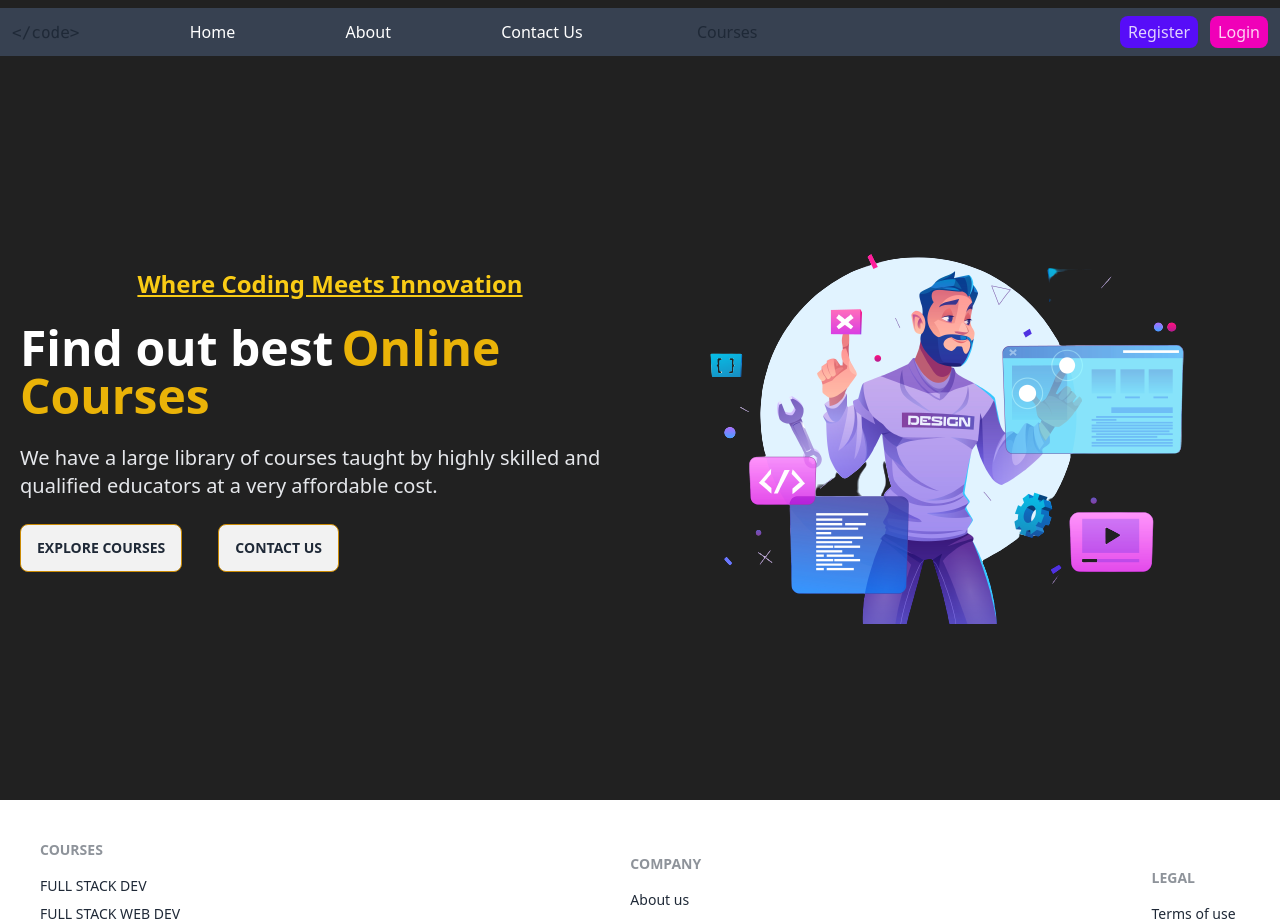
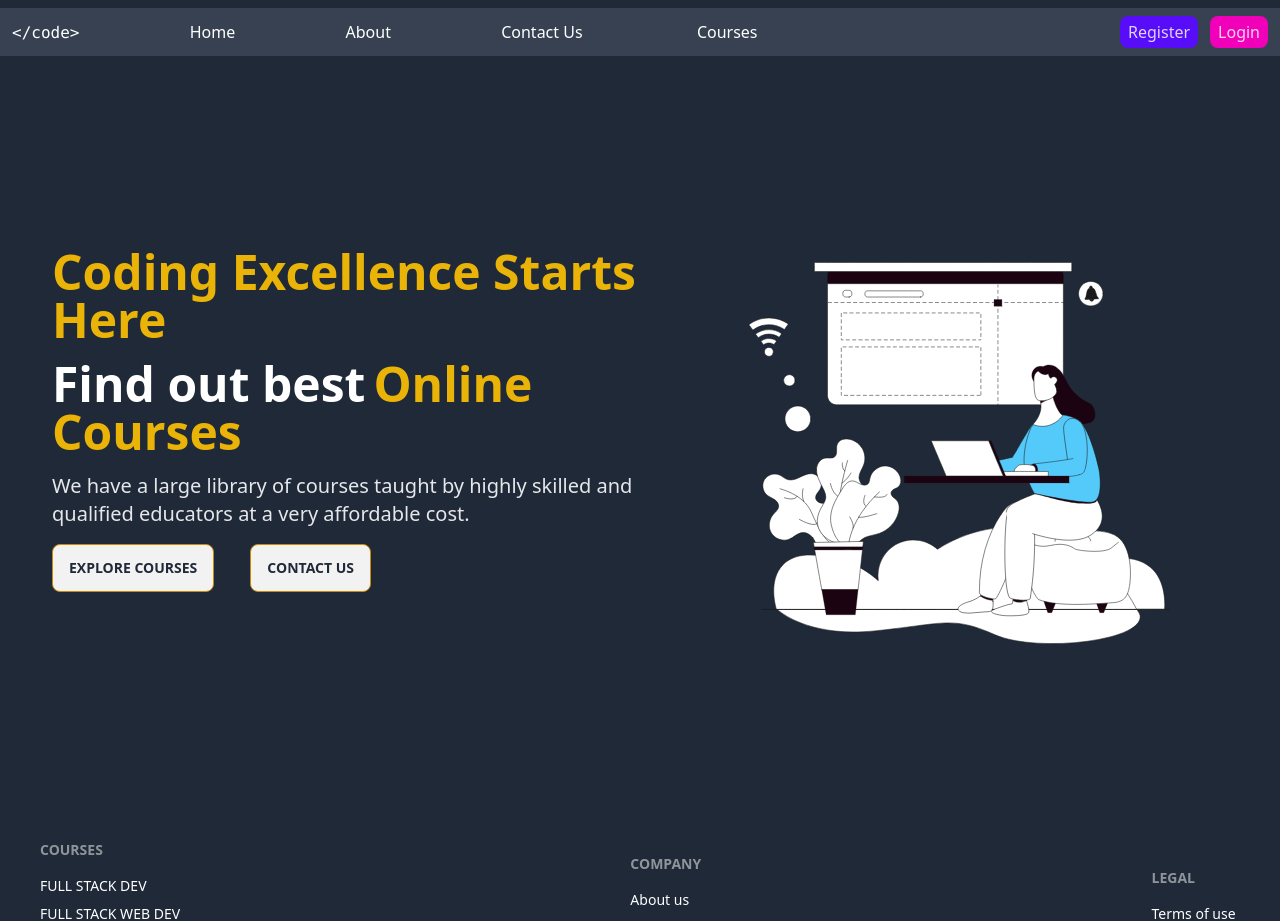
Before and after one commit to MohdShoaib530/lms-client, a React (Vite) app: page / in a window 1280 px wide. Shown: the top 921 px of the page. Built offline with nearby package versions, Linux system fonts and the light colour scheme; no server answers.

Commit message:
Fix styling issues in CoursesList, Navbar, HomeLayout, Navbar, CourseCard, Login, SignUp, AboutUs, and Footer components

```diff
--- a/index.html
+++ b/index.html
@@ -1,10 +1,10 @@
-<!doctype html>
+<!DOCTYPE html>
 <html lang="en">
   <head>
     <meta charset="UTF-8" />
     <link rel="icon" type="image/svg+xml" href="/vite.svg" />
     <meta name="viewport" content="width=device-width, initial-scale=1.0" />
-    <title>Vite + React</title>
+    <title>code..</title>
   </head>
   <body>
     <div id="root"></div>
--- a/src/Components/Navbar.jsx
+++ b/src/Components/Navbar.jsx
@@ -23,7 +23,7 @@ const Navbar = () => {
         {/* Logo */}
         <div className="w-fit">
           <Link to="/" className="">
-            <span className="inline-block"><code>{`</code>`}</code></span>
+            <span className="inline-block text-white"><code>{`</code>`}</code></span>
           </Link>
         </div>
 
@@ -38,13 +38,13 @@ const Navbar = () => {
           <Link to="/contact" className="text-white hover:text-gray-300">
             Contact Us
           </Link>
-          <div className="dropdown dropdown-hover">
-            <div tabIndex={0} role="button" className=" m-1">Courses</div>
-            <ul tabIndex={0} className="dropdown-content z-[1] menu p-2 shadow bg-base-100 rounded-box w-52">
-              <li><Link to="/courses" className="text-white">Software Engineering</Link></li>
-              <li><Link to="/courses" className="text-white">Artificial Intelligence</Link></li>
+          <div className="dropdown dropdown-hover ">
+            <div tabIndex={0} role="button" className="text-white m-1">Courses</div>
+            <ul tabIndex={0} className="bg-gray-300 dark:bg-gray-700 dropdown-content z-[1] menu p-2 rounded-box w-52">
+              <li><Link to="/courses" className="dark:text-white text-gray-900">Software Engineering</Link></li>
+              <li><Link to="/courses" className="dark:text-white text-gray-900">Artificial Intelligence</Link></li>
               <li>
-                {isLoggedIn && role === 'ADMIN' && (<Link to="/course/create" className="text-white">Create Course</Link>)}
+                {isLoggedIn && role === 'ADMIN' && (<Link to="/course/create" className="dark:text-white text-gray-900">Create Course</Link>)}
               </li>
             </ul>
           </div>
--- a/src/Helpers/axiosInstance.js
+++ b/src/Helpers/axiosInstance.js
@@ -5,6 +5,6 @@ const backendUrl = import.meta.env.VITE_BACKEND_URL;
 const axiosInstance = axios.create();
 
 axiosInstance.defaults.baseURL = backendUrl;
-axiosInstance.defaults.withCredentials = true;
+axiosInstance.defaults.withCredentials = false;
 
 export default axiosInstance;
--- a/src/Layouts/HomeLayout.jsx
+++ b/src/Layouts/HomeLayout.jsx
@@ -41,9 +41,9 @@ function HomeLayout({ children }) {
     }
 
     return (
-        <div className='bg-[rgb(33, 33, 33)] w-full relative'>
+        <div className='bg-gray-800 w-full relative'>
             <Navbar />
-            <div className="drawer absolute left-0 z-50 w-full">
+            <div className="drawer absolute bg-gray-800 left-0 z-50 w-full">
                 <input className="drawer-toggle" id="my-drawer" type="checkbox" />
                 <div className="drawer-content">
                     <label htmlFor="my-drawer" className="cursor-pointer relative flex items-center justify-between w-full">
@@ -67,7 +67,7 @@ function HomeLayout({ children }) {
                     </label>
                     <ul className="menu min-h-full p-4 w-48 sm:w-80 bg-base-200 text-base-content">
                         <li className="w-fit text-white  z-50">
-                            <button onClick={hideDrawer}>
+                            <button onClick={hideDrawer} className=' text-gray-400'>
                                 <AiFillCloseCircle size={24} />
                             </button>
                         </li>
--- a/src/index.css
+++ b/src/index.css
@@ -3,10 +3,19 @@
 @tailwind utilities;
 
 body {
-    margin: 0;
-    padding: 0;
-    width: 100%;
-    height: 100vh;
-    position: relative;
-    background-color: rgb(33, 33, 33)
+  margin: 0;
+  padding: 0;
+  width: 100%;
+  height: 100vh;
+  position: relative;
+  background-color: rgb(33, 33, 33);
 }
+
+#root {
+  margin: 0;
+  padding: 0;
+  width: 100%;
+  height: 100vh;
+  position: relative;
+  background-color: rgb(33, 33, 33);
+}
--- a/src/pages/ContactUs.jsx
+++ b/src/pages/ContactUs.jsx
@@ -73,12 +73,12 @@ function ContactForm() {
 
   return (
     <HomeLayout>
-      <div className="bg-[rgb(33, 33, 33)] relative flex items-center justify-center flex-col  pt-36 pb-8 w-full">
+      <div className="bg-gray-800 relative flex items-center justify-center pt-36 pb-8 w-full">
         <form
           action=""
           noValidate
           onSubmit={onFormSubmit}
-          className="  shadow-[0_0_10px] bg-gray-700 flex flex-col justify-center gap-3 text-white rounded-lg  px-4 py-1 w-fit"
+          className="bg-gray-700 flex flex-col justify-center gap-3 text-white rounded-lg  px-4 py-1 w-fit"
         >
           <h3 className="text-2xl font-bold text-center">Contact Us</h3>
           <div className="flex flex-col gap-1">
--- a/src/pages/Course/CoursesList.jsx
+++ b/src/pages/Course/CoursesList.jsx
@@ -19,10 +19,10 @@ function AllCourses(){
 
     return (
         <HomeLayout>
-            <div className="flex flex-col w-full pt-40 pb-10  text-center bg-[rgb(33, 33, 33)] ">
+            <div className="flex flex-col w-full pt-24 pb-10  text-center bg-gray-800 text-gray-200 items-center justify-center">
                 <div className='flex flex-col items-center justify-center'>
-                    <h1 className="text-xl md:text-3xl font-bold">Explore Our All Courses Created By <span className="text-yellow-700 text-xl md:text-3xl">Industry Experts</span></h1>
-                    <h1 className="text-gray-500 text-2xl">Courses are well structured</h1>
+                    <h1 className="text-xl md:text-3xl font-bold">Explore Our All Courses Created By <span className="text-yellow-500 text-xl md:text-3xl">Industry Experts</span></h1>
+                    <h1 className="text-gray-200 text-2xl">Courses are well structured</h1>
                 </div>
                 <div className="flex flex-wrap w-full pt-5 md:px-16 px-4 gap-4 items-center justify-evenly">
                     {courseData?.map((course) => {
--- a/src/pages/HomePage.jsx
+++ b/src/pages/HomePage.jsx
@@ -1,43 +1,39 @@
 import { Link } from "react-router-dom";
 
-import HomePageImage from "../assets/Images/homePageMainImage.png";
+import HomePageImage from "../assets/Images/homepage.svg";
 import HomeLayout from "../Layouts/HomeLayout";
 
 function HomePage() {
   return (
     <HomeLayout>
-            <div className="lg:pt-10 pt-24 text-white flex flex-wrap items-center justify-center px-5 min-h-screen">
-                  <div className="lg:w-1/2 space-y-6">
-                  <h1 className="text-center font-semibold text-2xl text-yellow-400 underline">Where Coding Meets Innovation</h1>
-                    <h1 className=" text-5xl font-semibold">
+      <div className="bg-[rgb(33, 33, 33)] lg:pt-10 pt-24 text-white flex lg:flex-row flex-col items-center justify-center px-5 min-h-screen w-full">
+        <div className="w-full lg:w-1/2 space-y-4 flex flex-col justify-center lg:ml-8">
+          <h1 className='text-yellow-500 lg:text-5xl text-3xl md:text-4xl font-semibold'>Coding Excellence Starts Here</h1>
+          <h1 className=" lg:text-5xl text-3xl md:text-4xl font-semibold">
             Find out best
-                        <span className="px-2  text-yellow-500 font-bold">
+            <span className="px-2 text-yellow-500 lg:text-5xl text-3xl md:text-4xl font-semibold">
               Online Courses
             </span>
           </h1>
           <p className="text-xl text-gray-200">
-                        We have a large library of courses taught by highly skilled and qualified educators at a very affordable cost.
+            We have a large library of courses taught by highly skilled and
+            qualified educators at a very affordable cost.
           </p>
 
           <div className="space-x-6 gap-3 flex flex-col md:flex-row">
             <Link to="/courses">
-                            <button className="btn border-yellow-600">
-                                Explore courses
-                            </button>
+              <button className="btn border-yellow-600">Explore courses</button>
             </Link>
 
             <Link to="/contact">
-                            <button className="btn border-yellow-600">
-                                Contact Us
-                            </button>
+              <button className="btn border-yellow-600">Contact Us</button>
             </Link>
           </div>
         </div>
 
         <div className="lg:w-1/2 flex items-center justify-center">
-                    <img alt="homepage image" src={HomePageImage} />
+          <img className='' alt="homepage image" src={HomePageImage} />
         </div>
-
       </div>
     </HomeLayout>
   );
--- a/tailwind.config.js
+++ b/tailwind.config.js
@@ -1,8 +1,37 @@
 /** @type {import('tailwindcss').Config} */
+import daisyui from 'daisyui'
+
 export default {
-  content: ["./index.html","./src/**/*.{html,js,jsx,ts,tsx}"],
+  content: [
+    "./index.html",
+    "./src/**/*.{js,ts,jsx,tsx}",
+  ],
+  darkMode: 'class',
   theme: {
-    extend: {},
+    extend: {
+      keyframes: {
+        typing: {
+          "0%": {
+            width: "0%",
+            visibility: "hidden"
+          },
+          "100%": {
+            width: "100%"
+          }
+        },
+        blink: {
+          "50%": {
+            borderColor: "transparent"
+          },
+          "100%": {
+            borderColor: "black"
+          }
+        }
+      },
+      animation: {
+        typing: "typing 2s steps(20) infinite alternate, blink .7s infinite"
+      }
+    },
   },
-  plugins: [require("daisyui")],
+  plugins: [daisyui],
 }
```
Also changed, not shown: src/Components/Footer.jsx (+4 -4 lines), src/Redux/Slices/AuthSlice.js (+28 -28 lines), src/pages/AboutUs.jsx (+13 -15 lines), src/assets/Images/homepage.svg (added). Lines whose indentation alone changed are shown as unchanged.
